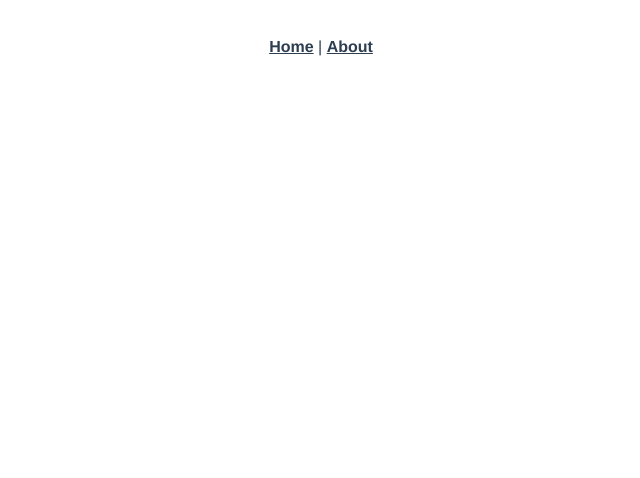
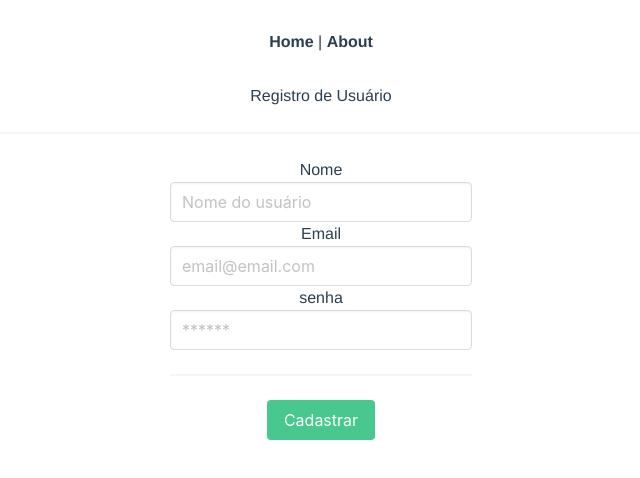
Before and after one commit to evertonccarvalho/users, a Vue app: page /register in a window 1280 px wide. Before the commit this address had no page. Shown: the top 478 px of the page, without its empty margins (319-959 px from the left). Built offline with nearby package versions, Linux system fonts and the light colour scheme.

Commit message:
user+user+api

```diff
--- a/package.json
+++ b/package.json
@@ -8,6 +8,8 @@
     "lint": "vue-cli-service lint"
   },
   "dependencies": {
+    "axios": "^1.3.5",
+    "bulma": "^0.9.4",
     "core-js": "^3.8.3",
     "vue": "^3.2.13",
     "vue-router": "^4.0.3"
--- a/src/main.js
+++ b/src/main.js
@@ -1,5 +1,6 @@
 import { createApp } from 'vue'
 import App from './App.vue'
 import router from './router'
+import '../node_modules/bulma/css/bulma.css'
 
-createApp(App).use(router).mount('#app')
+createApp(App).use(router).use(router).use(router).mount('#app')
--- a/src/router/index.js
+++ b/src/router/index.js
@@ -1,5 +1,9 @@
 import { createRouter, createWebHistory } from 'vue-router'
 import HomeView from '../views/HomeView.vue'
+import Register from '../views/Register.vue'
+import Login from '../views/Login.vue'
+import Users from '../views/Users.vue'
+import axios from 'axios'
 
 const routes = [
   {
@@ -14,7 +18,45 @@ const routes = [
     // this generates a separate chunk (about.[hash].js) for this route
     // which is lazy-loaded when the route is visited.
     component: () => import(/* webpackChunkName: "about" */ '../views/AboutView.vue')
+  },
+  {
+    path: '/register',
+    name: 'Register',
+    component: Register
+  },
+  {
+    path:'/login',
+    name: 'Login',
+    component: Login
+  },
+  {
+  path: '/admin/users',
+  name: 'Users',
+  component: Users,
+  beforeEnter: (to, from, next) => {
+    if(localStorage.getItem('token') != undefined){
+
+      var req = {
+        headers:{
+          Authorization: "Bearer " + localStorage.getItem('token')
+        }
+      }
+
+
+      axios.post("http://localhost:8686/validate",{},req).then(res =>{
+        console.log(res);
+        next();
+
+      }).catch(err =>{
+        console.log(err.response);
+        next("/login");
+      });
+
+    }else{
+      next("/login");
+    }
   }
+  },
 ]
 
 const router = createRouter({
--- /dev/null
+++ b/src/views/Login.vue
@@ -0,0 +1,64 @@
+<template>
+        <div>
+            <h2>Login</h2>
+            <hr>
+
+
+            <div class="columns is-centered">
+                 <div class="column is-one-quarter">
+                    <div v-if="error != undefined">
+                        <div class="notification is-danger">
+                            <p>{{ error }}</p>
+                        </div>
+
+                    </div>
+
+                    <label for="email">Email</label>
+                    <input type="email" placeholder="email@email.com" class="input" v-model="email">
+                    <label for="senha">senha</label>
+                    <input type="password" placeholder="******" class="input" v-model="password">
+                    <hr>
+                    <button class="button is-success" @click="login">Logar</button>
+                </div>
+            </div>
+
+
+        </div>
+
+</template>
+
+<script>
+import axios from 'axios';
+export default {
+    data(){
+        return{
+            password:'',
+            email:'',
+            error: undefined,
+        }
+    },
+    methods:{
+
+        login(){
+        axios.post("http://localhost:8686/login",{
+
+            password: this.password,
+            email: this.email,
+        }).then(res =>{
+            console.log(res);
+            localStorage.setItem('token',res.data.token);
+            this.$router.push({name: 'home'});
+        }).catch(err =>{
+            var msgErro = err.response.data.err;
+            this.error = msgErro;
+        })
+    }
+
+    }
+
+}
+</script>
+
+<style>
+
+</style>
--- /dev/null
+++ b/src/views/Register.vue
@@ -0,0 +1,67 @@
+<template>
+        <div>
+            <h2>Registro de Usuário</h2>
+            <hr>
+
+
+            <div class="columns is-centered">
+                 <div class="column is-one-quarter">
+                    <div v-if="error != undefined">
+                        <div class="notification is-danger">
+                            <p>{{ error }}</p>
+                        </div>
+
+                    </div>
+
+                    <label for="Nome">Nome</label>
+                    <input class="input" placeholder="Nome do usuário" v-model="name">
+                    <label for="email">Email</label>
+                    <input type="email" placeholder="email@email.com" class="input" v-model="email">
+                    <label for="senha">senha</label>
+                    <input type="password" placeholder="******" class="input" v-model="password">
+                    <hr>
+                    <button class="button is-success" @click="register">Cadastrar</button>
+                </div>
+            </div>
+
+
+        </div>
+
+</template>
+
+<script>
+import axios from 'axios';
+export default {
+    data(){
+        return{
+            name: '',
+            password:'',
+            email:'',
+            error: undefined,
+        }
+    },
+    methods:{
+
+        register(){
+        axios.post("http://localhost:8686/user",{
+            name: this.name,
+            password: this.password,
+            email: this.email,
+        }).then(res =>{
+            console.log(res);
+            this.$router.push({name: 'home'});
+        }).catch(err =>{
+            var msgErro = err.response.data.err;
+            this.error = msgErro;
+        })
+
+    }
+
+    }
+
+}
+</script>
+
+<style>
+
+</style>
--- /dev/null
+++ b/src/views/Users.vue
@@ -0,0 +1,62 @@
+<template>
+  <div>
+    <h1>paienl adm</h1>
+
+    <table class="table">
+      <thead>
+        <tr>
+          <th>Nome</th>
+          <th>E-mail</th>
+          <th>Cargo</th>
+          <th>Ações</th>
+        </tr>
+      </thead>
+      <tbody>
+        <tr v-for="user in users" :key="user.id">
+          <td>{{user.name}}</td>
+          <td>{{user.email}}</td>
+          <td>{{ processRole }}</td>
+          <td><button class="button is-success">Editar</button>  <button class="button is-danger">Deletar</button></td>
+        </tr>
+      </tbody>
+    </table>
+  </div>
+</template>
+
+<script>
+import axios from 'axios';
+export default {
+  created(){
+
+    var req = {
+        headers:{
+        Authorization: "Bearer " + localStorage.getItem('token')
+        }
+      }
+
+    axios.get("http://localhost:8686/user",req).then(res => {
+      console.log(res);
+      this.users = res.data
+    }).catch(err => {
+      console.log(err);
+    })
+    console.log("ola");
+  },
+  data()
+  {
+    return{
+      users:[]
+    }
+  },
+  computed:{
+    processRole(){
+      return 'Usuário Comun'
+    }
+  }
+
+}
+</script>
+
+<style sooped>
+
+</style>
```
Also changed, not shown: .eslintrc.js, 1 other file (tests, documents, lock files or other folders).
